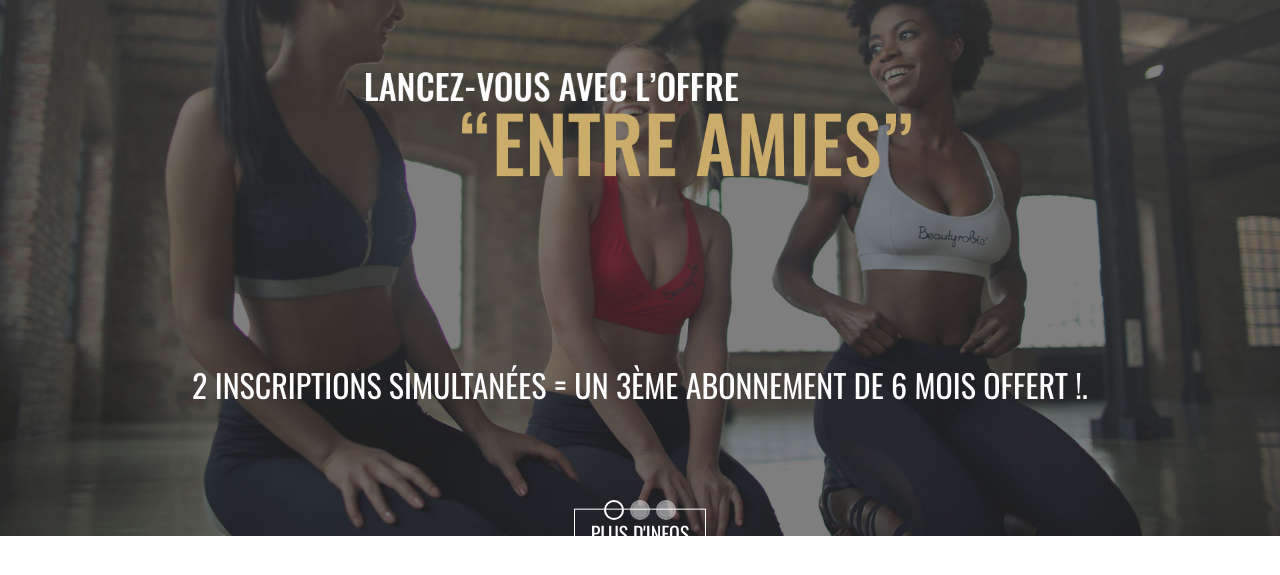
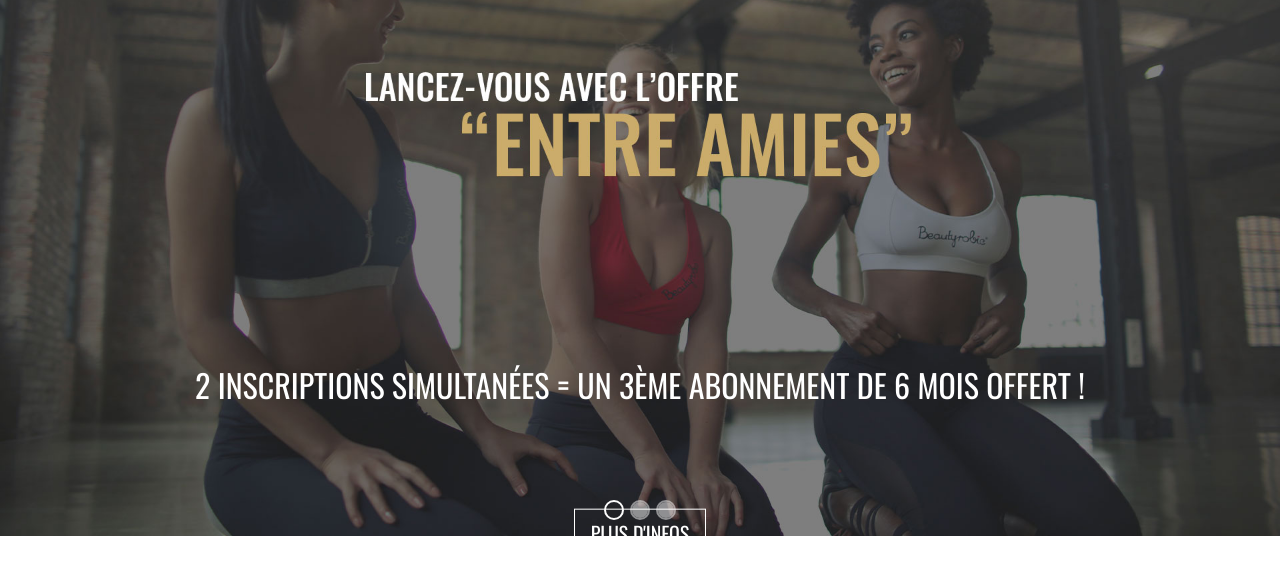
Before and after one commit to TerrorData1/Le_Studio_Website, a plain HTML site: page index.html in a window 1280 px wide. Shown: the part 121-696 px from the top of the page. Drawn offline with nearby package versions, Linux system fonts and the light colour scheme.

Commit message:
fix: html carousel subtitle

```diff
--- a/index.html
+++ b/index.html
@@ -137,7 +137,7 @@
                     <img src="./assets/img/slider/slide_1.jpg" class="d-block w-100" alt="Slide 1">
                     <div class="carousel-caption d-none d-md-block">
                         <h1 class="title hidden buggedImg">Lancez-vous avec l'offre <span>Entre Amies</span></h1>
-                        <p class="subtitle">2 inscriptions simultanées = Un 3ème abonnement de 6 mois offert !.</p>
+                        <p class="subtitle">2 inscriptions simultanées = Un 3ème abonnement de 6 mois offert !</p>
                         <p class="call-to-action"><a class="btn btn-lg" href="#">Plus d'infos</a></p>
                     </div>
                 </div>
```
